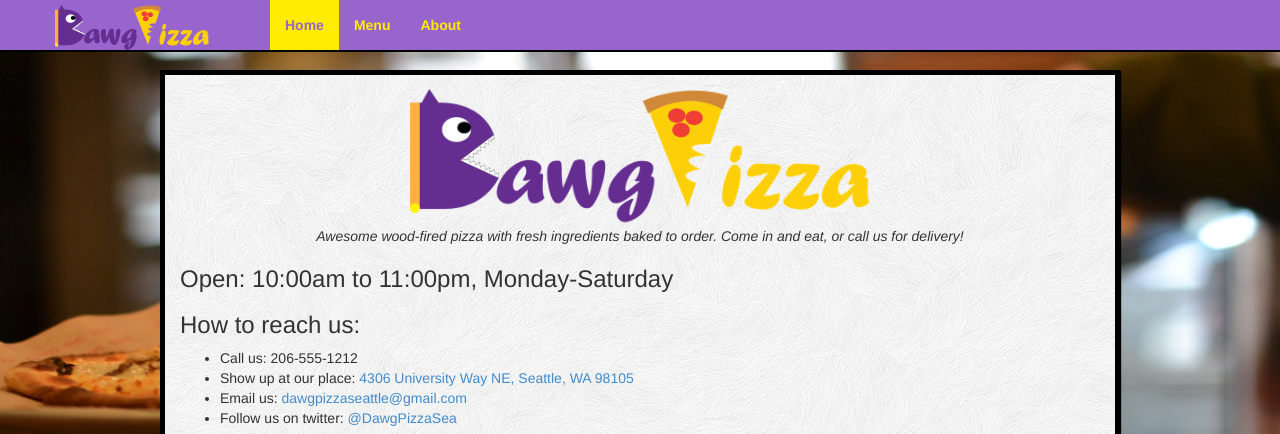
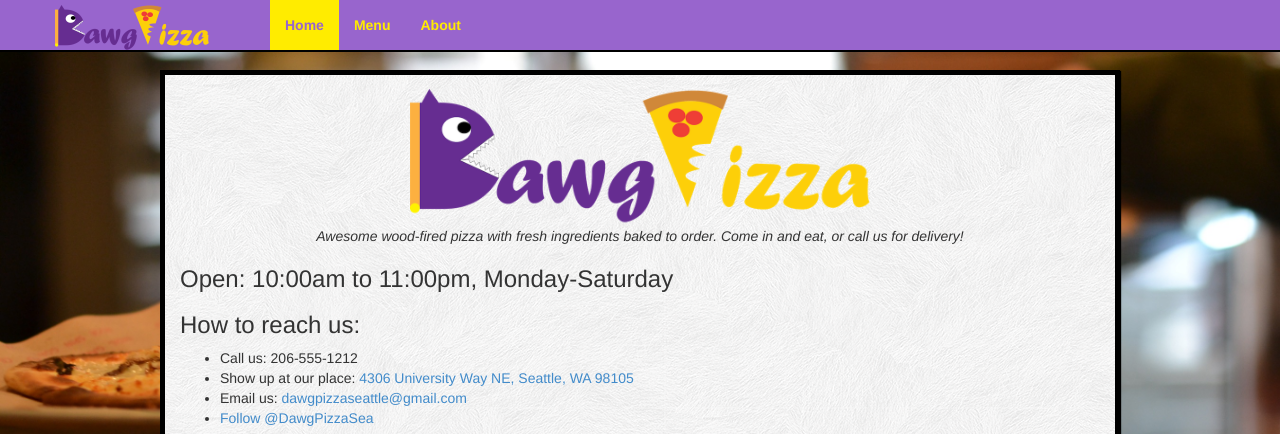
Before and after one commit to zcamara/hw2, a Jekyll site: the page index.html, which Jekyll copies as it is, in a window 1280 px wide, cut to the strip 0-434 px from the top of the page. Built offline with Jekyll 4.4.1, drawn with Linux system fonts in a browser that asks for light colours; some web fonts are replaced; Markdown is read by kramdown in place of the engine named in the settings; comment, search, counter and statistics services are not loaded; some of the changed text lies outside the part shown.

Commit message:
Fixed iphone display issues. Added working follow twitter button. Final.

```diff
--- a/about.html
+++ b/about.html
@@ -50,7 +50,7 @@
 		<footer class = "navbar navbar-default navbar-fixed-bottom"  id="foot">
 			<div class = "container">
 				<p class = "navbar-text pull-left">© Dawg Pizza 2013</p>
-				<p class = "navbar-text pull-right">Call us for delivery: 206-555-1212</p>
+				<p class = "navbar-text pull-right">Call us: 206-555-1212</p>
 			</div>
 		</footer>
 
--- a/css/styles.css
+++ b/css/styles.css
@@ -77,8 +77,34 @@
 	height: 40%;
 }
 
+dl img {
+	display: block;
+	margin-left: auto;
+	margin-right: auto;
+	width: 50%;
+	height: 50%;
+}
+
 @media screen and (max-width: 768px) {
-	.
+
+	dl img {
+		width: 240px;
+		height: 71px;
+	}
+
+	iframe {
+		width: 200px;
+		height: 150px;
+	}
+
+	.maincontainer {
+		width: 99%;
+	}
+}
+
+.twitter-follow-button {
+	margin: 0px;
+	height: 50px !important;
 }
 
 .navbar-brand {
@@ -88,14 +114,6 @@
 	margin-left: 5px;
 	padding-right: 200px;
 	padding-bottom: 30px;
-}
-
-dl img {
-	display: block;
-	margin-left: auto;
-	margin-right: auto;
-	width: 50%;
-	height: 50%;
 }
 
 dd {
--- a/index.html
+++ b/index.html
@@ -48,7 +48,7 @@
 				<li>Call us: 206-555-1212</li>
 				<li>Show up at our place: <a href="http://goo.gl/maps/Jvols">4306 University Way NE, Seattle, WA 98105</a></li>
 				<li>Email us: <a href="mailto:dawgpizzaseattle@gmail.com">dawgpizzaseattle@gmail.com</a></li>
-				<li>Follow us on twitter: <a href="https://twitter.com/DawgPizzaSea">@DawgPizzaSea</a></li>
+				<li><a href="https://twitter.com/DawgPizzaSea" class="twitter-follow-button" data-show-count="false">Follow @DawgPizzaSea</a><script>!function(d,s,id){var js,fjs=d.getElementsByTagName(s)[0],p=/^http:/.test(d.location)?'http':'https';if(!d.getElementById(id)){js=d.createElement(s);js.id=id;js.src=p+'://platform.twitter.com/widgets.js';fjs.parentNode.insertBefore(js,fjs);}}(document, 'script', 'twitter-wjs');</script></li>
 			</ul>
 			<iframe width="420" height="315" src="http://www.youtube.com/embed/HWL__9yDu8I?rel=0" frameborder="0" allowfullscreen></iframe>
 		</div> <!-- /container -->
--- a/menu.html
+++ b/menu.html
@@ -99,7 +99,7 @@
 		<footer class = "navbar navbar-default navbar-fixed-bottom" id="foot">
 			<div class = "container">
 				<p class = "navbar-text pull-left">© Dawg Pizza 2013</p>
-				<p class = "navbar-text pull-right">Call us for delivery: 206-555-1212</p>
+				<p class = "navbar-text pull-right">Call us: 206-555-1212</p>
 			</div>
 		</footer>
 
```
Also changed, not shown: other parts of index.html (+1 -2 lines).
